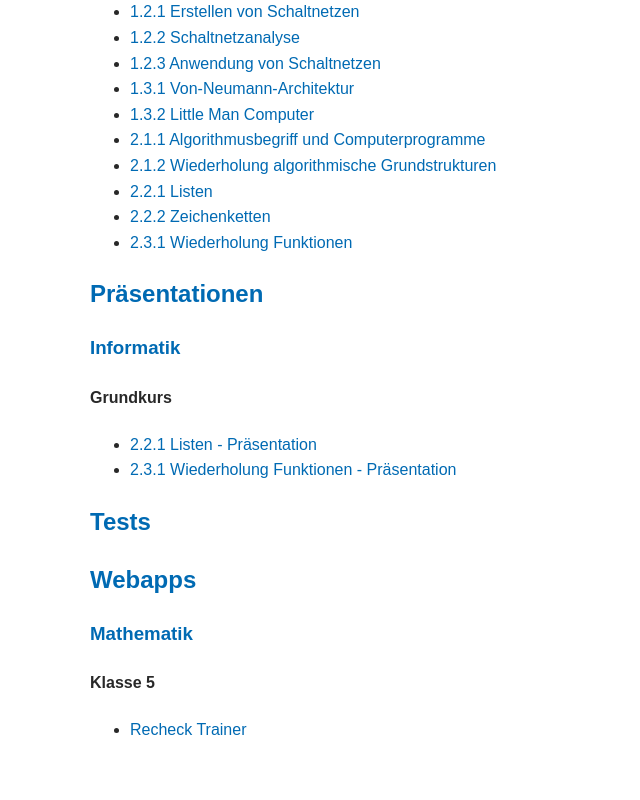
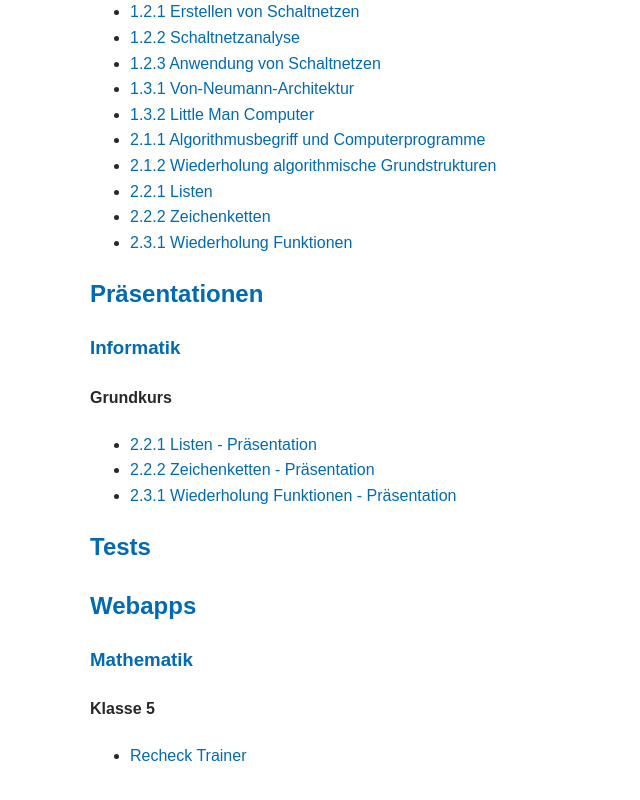
Before and after one commit to gctux/liascript, a plain HTML site: page index.html in a window 1280 px wide. Shown: the part 625-1425 px from the top of the page, without its empty margins (0-640 px from the left). Drawn offline with Linux system fonts and the light colour scheme.

Commit message:
Zeichenketten Präsentation

```diff
--- a/index.html
+++ b/index.html
@@ -40,6 +40,7 @@
 
     <ul>
         <li><a href="https://liascript.github.io/course/?https://raw.githubusercontent.com/gctux/liascript/main/praesentationen/informatik/grundkurs/2_2_1_listen_praesentation.md">2.2.1 Listen - Präsentation</a></li>
+        <li><a href="https://liascript.github.io/course/?https://raw.githubusercontent.com/gctux/liascript/main/praesentationen/informatik/grundkurs/2_2_2_zeichenketten_praesentation.md">2.2.2 Zeichenketten - Präsentation</a></li>
         <li><a href="https://liascript.github.io/course/?https://raw.githubusercontent.com/gctux/liascript/main/praesentationen/informatik/grundkurs/2_3_1_wiederholung_funktionen_paesentation.md">2.3.1 Wiederholung Funktionen - Präsentation</a></li>
     </ul>
 
```
Also changed, not shown: 1 other file.
